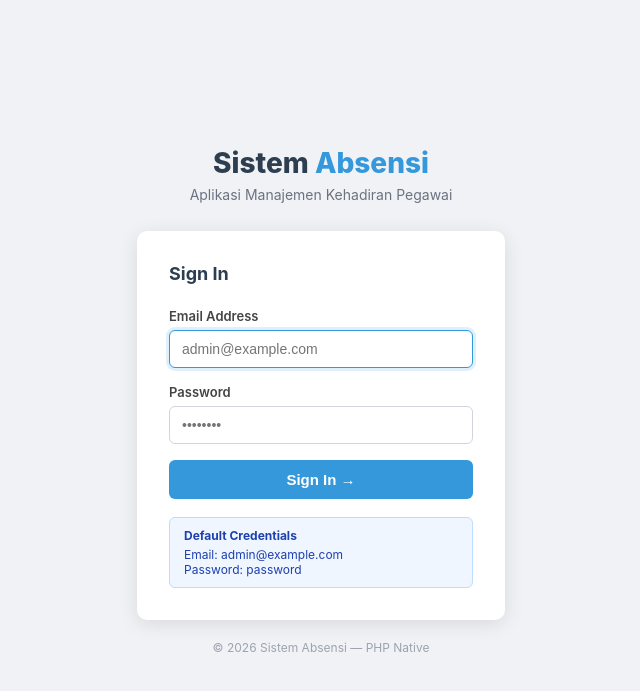
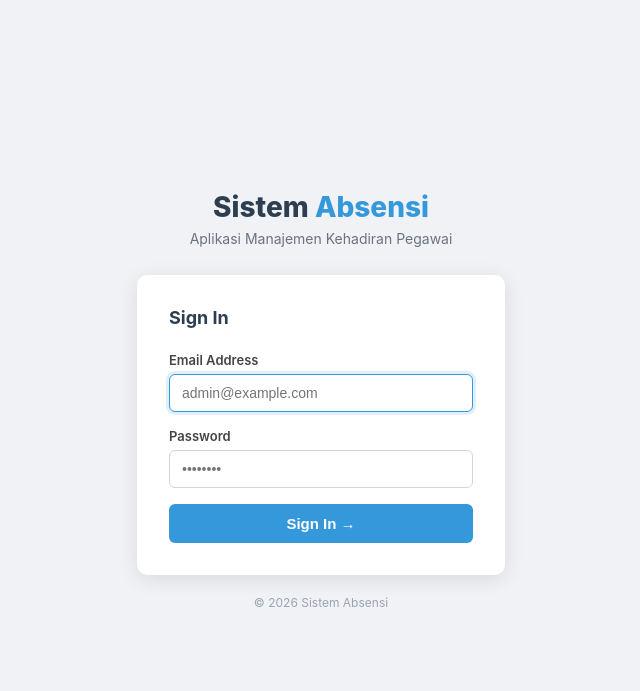
Before and after one commit to irfanqs/web-absensi-mhs-php, a PHP site: page /absensi-php-native/auth/login in a window 1280 px wide. Shown: the top 691 px of the page, without its empty margins (319-959 px from the left). Run offline with PHP 8.4, Linux system fonts and the light colour scheme.

Commit message:
fix: change admin password

```diff
--- a/database/schema.sql
+++ b/database/schema.sql
@@ -76,12 +76,12 @@ INSERT IGNORE INTO role_permissions (role_id, permission_id)
     SELECT 1, id FROM permissions;
 
 -- Default admin user
--- Password: password  (bcrypt hash generated with PHP password_hash('password', PASSWORD_DEFAULT))
+-- Password: aku233  (bcrypt hash generated with PHP password_hash('aku233', PASSWORD_DEFAULT))
 INSERT IGNORE INTO users (id, name, email, password) VALUES (
     1,
     'Administrator',
     'admin@example.com',
-    '$2y$10$Y2/TBAAmLGxUHTcuMYpXx.Bgtpkf995yNLFqXkrnqJCGxr0MrKfRG'
+    '$2y$10$jLToR.wFqV9x.RB2j/CrneTAX9cs9rRsxsNUanDSdrLyPig037rNO'
 );
 
 -- Assign admin role to the admin user
--- a/views/auth/login.php
+++ b/views/auth/login.php
@@ -1,4 +1,3 @@
-<!DOCTYPE html>
 <html lang="en">
 <head>
     <meta charset="UTF-8">
@@ -188,15 +187,15 @@
             <button type="submit" class="btn-block">Sign In &rarr;</button>
         </form>
 
-        <div class="hint-box">
+        <!-- <div class="hint-box">
             <strong>Default Credentials</strong>
             Email: admin@example.com<br>
-            Password: password
-        </div>
+            Password: aku233
+        </div> -->
     </div>
 
     <div class="login-footer">
-        &copy; <?= date('Y') ?> Sistem Absensi &mdash; PHP Native
+        &copy; <?= date('Y') ?> Sistem Absensi
     </div>
 </div>
 </body>
```
